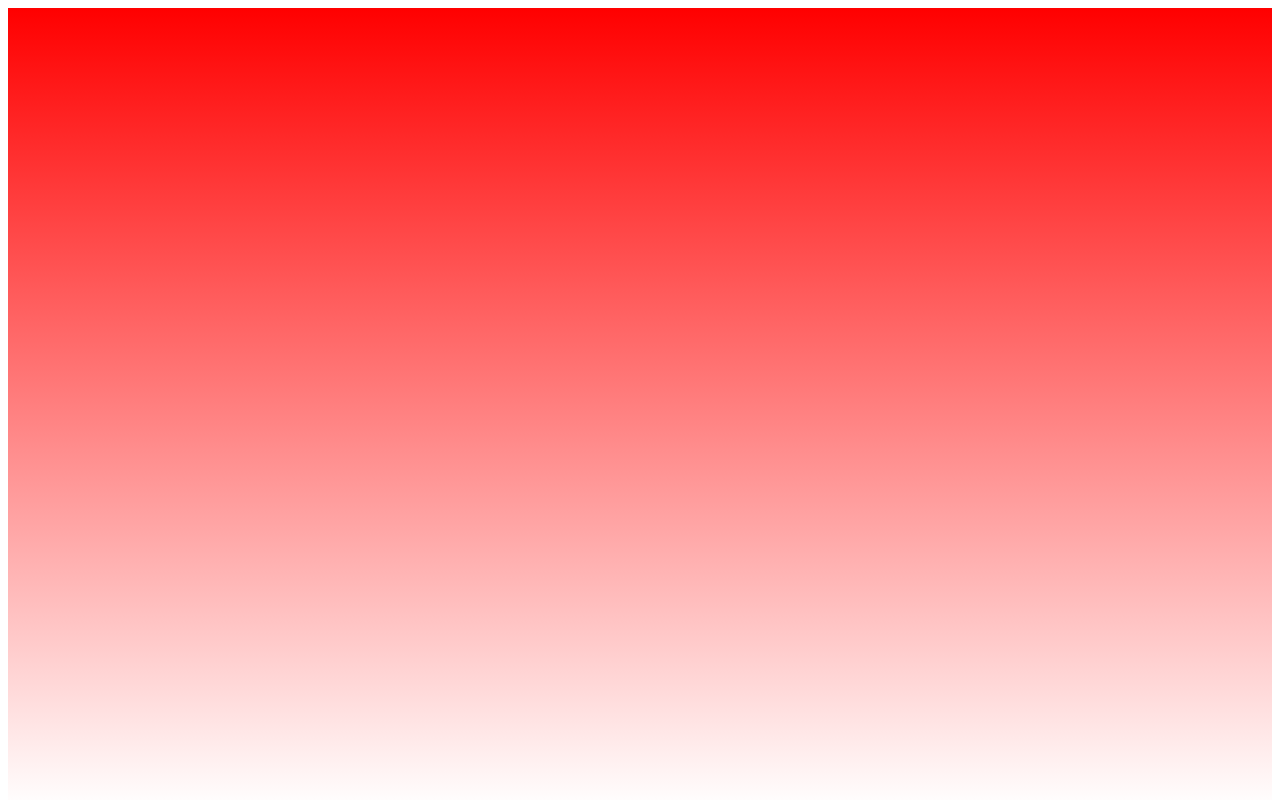
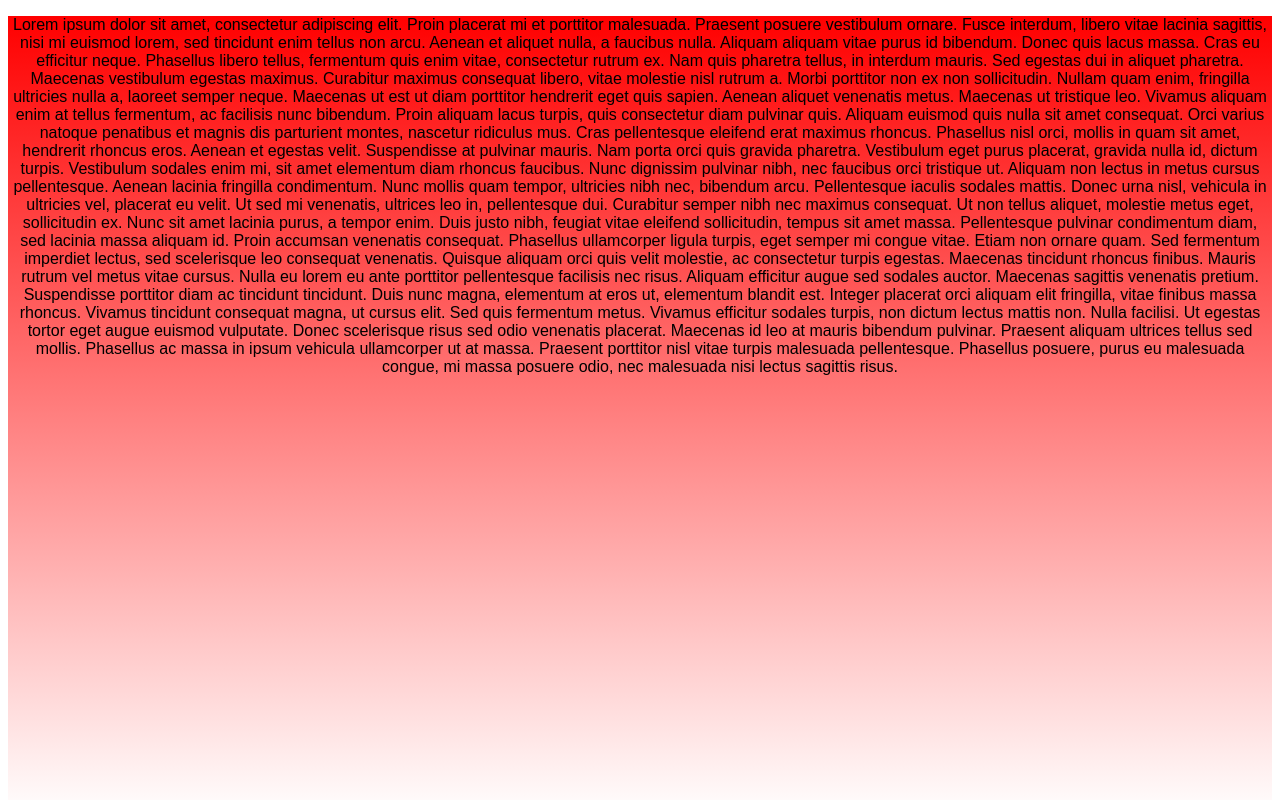
Before and after one commit to TheOverlord23/globalwarming.github.io, a plain HTML site: page index.html in a window 1280 px wide. Shown: the top 800 px of the page. Drawn offline with Linux system fonts and the light colour scheme.

Commit message:
Update index.html

```diff
--- a/index.html
+++ b/index.html
@@ -20,7 +20,19 @@
         </style>
     </head>
     <body>
-        <div id="grad"></div>
+        <div id="grad">
+            <p>
+                Lorem ipsum dolor sit amet, consectetur adipiscing elit. Proin placerat mi et porttitor malesuada. Praesent posuere vestibulum ornare. Fusce interdum, libero vitae lacinia sagittis, nisi mi euismod lorem, sed tincidunt enim tellus non arcu. Aenean et aliquet nulla, a faucibus nulla.     Aliquam aliquam vitae purus id bibendum. Donec quis lacus massa. Cras eu efficitur neque. Phasellus libero tellus, fermentum quis enim vitae, consectetur rutrum ex. Nam quis pharetra tellus, in interdum mauris. Sed egestas dui in aliquet pharetra. Maecenas vestibulum egestas maximus.   Curabitur maximus consequat libero, vitae molestie nisl rutrum a.
+
+                Morbi porttitor non ex non sollicitudin. Nullam quam enim, fringilla ultricies nulla a, laoreet semper neque. Maecenas ut est ut diam porttitor hendrerit eget quis sapien. Aenean aliquet venenatis metus. Maecenas ut tristique leo. Vivamus aliquam enim at tellus fermentum, ac facilisis nunc bibendum. Proin aliquam lacus turpis, quis consectetur diam pulvinar quis. Aliquam euismod quis nulla sit amet consequat. Orci varius natoque penatibus et magnis dis parturient montes, nascetur ridiculus mus. Cras pellentesque eleifend erat maximus rhoncus. Phasellus nisl orci, mollis in quam sit amet, hendrerit rhoncus eros. Aenean et egestas velit. Suspendisse at pulvinar mauris. Nam porta orci quis gravida pharetra.
+
+                Vestibulum eget purus placerat, gravida nulla id, dictum turpis. Vestibulum sodales enim mi, sit amet elementum diam rhoncus faucibus. Nunc dignissim pulvinar nibh, nec faucibus orci tristique ut. Aliquam non lectus in metus cursus pellentesque. Aenean lacinia fringilla condimentum. Nunc mollis quam tempor, ultricies nibh nec, bibendum arcu. Pellentesque iaculis sodales mattis. Donec urna nisl, vehicula in ultricies vel, placerat eu velit. Ut sed mi venenatis, ultrices leo in, pellentesque dui. Curabitur semper nibh nec maximus consequat. Ut non tellus aliquet, molestie metus eget, sollicitudin ex. Nunc sit amet lacinia purus, a tempor enim. Duis justo nibh, feugiat vitae eleifend sollicitudin, tempus sit amet massa. Pellentesque pulvinar condimentum diam, sed lacinia massa aliquam id. Proin accumsan venenatis consequat.
+
+                Phasellus ullamcorper ligula turpis, eget semper mi congue vitae. Etiam non ornare quam. Sed fermentum imperdiet lectus, sed scelerisque leo consequat venenatis. Quisque aliquam orci quis velit molestie, ac consectetur turpis egestas. Maecenas tincidunt rhoncus finibus. Mauris rutrum vel metus vitae cursus. Nulla eu lorem eu ante porttitor pellentesque facilisis nec risus. Aliquam efficitur augue sed sodales auctor. Maecenas sagittis venenatis pretium. Suspendisse porttitor diam ac tincidunt tincidunt. Duis nunc magna, elementum at eros ut, elementum blandit est.
+
+                Integer placerat orci aliquam elit fringilla, vitae finibus massa rhoncus. Vivamus tincidunt consequat magna, ut cursus elit. Sed quis fermentum metus. Vivamus efficitur sodales turpis, non dictum lectus mattis non. Nulla facilisi. Ut egestas tortor eget augue euismod vulputate. Donec scelerisque risus sed odio venenatis placerat. Maecenas id leo at mauris bibendum pulvinar. Praesent aliquam ultrices tellus sed mollis. Phasellus ac massa in ipsum vehicula ullamcorper ut at massa. Praesent porttitor nisl vitae turpis malesuada pellentesque. Phasellus posuere, purus eu malesuada congue, mi massa posuere odio, nec malesuada nisi lectus sagittis risus.
+            </p>
+        </div>
 
         <h1>Global Warming Awareness!</h1>
         <p>
```
